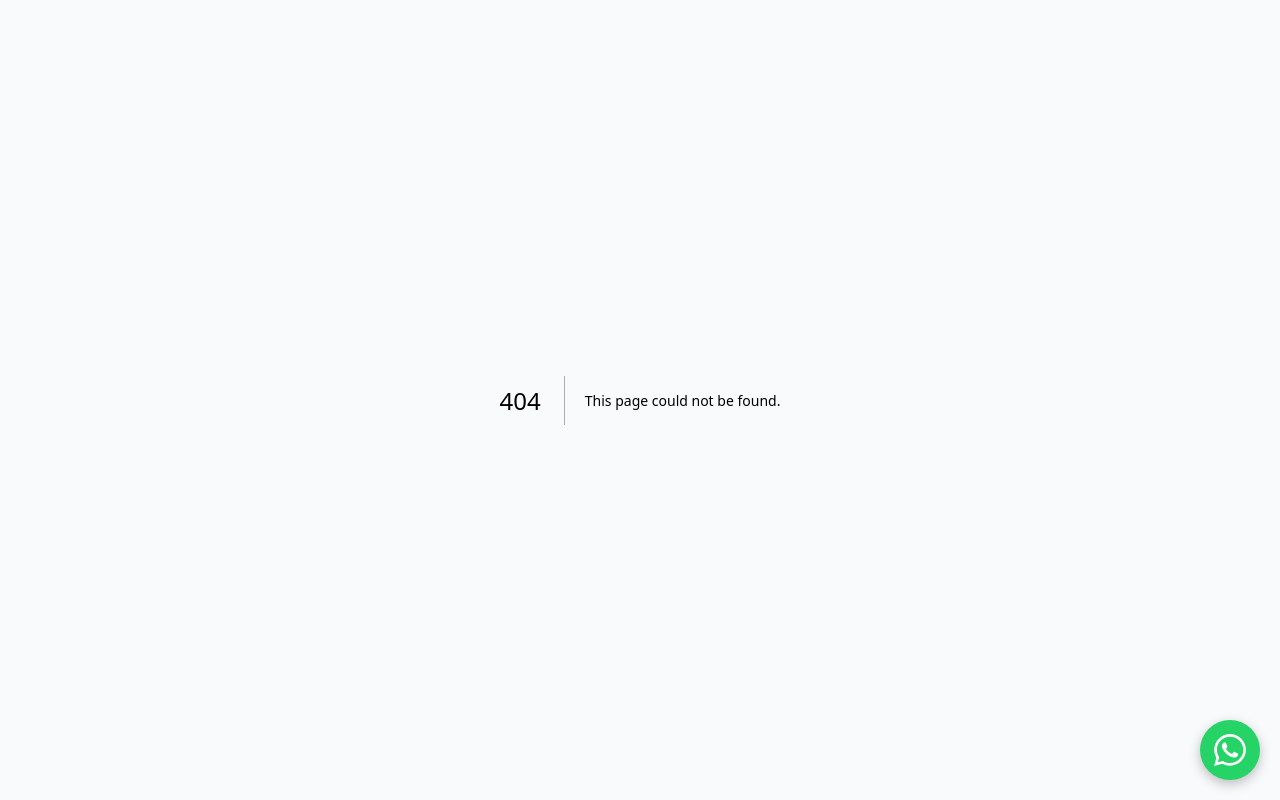
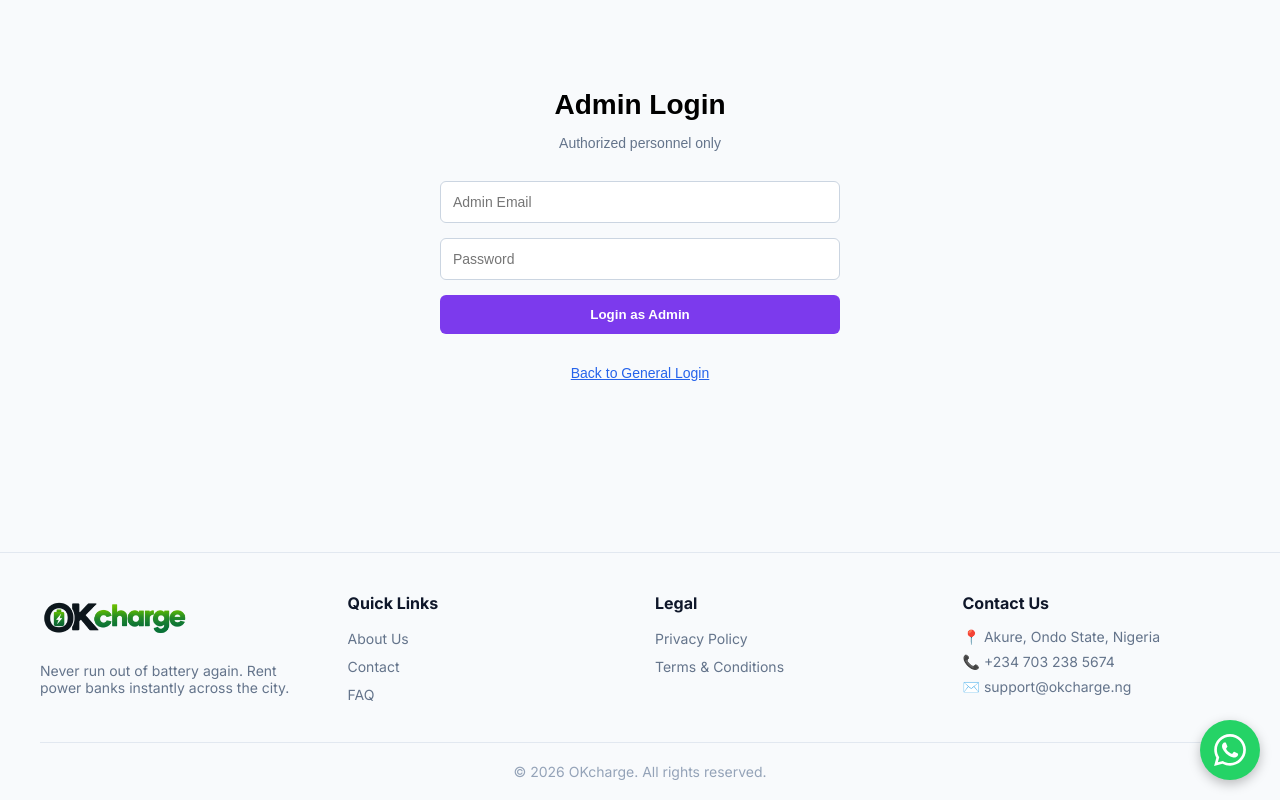
Before and after one commit to okivictor01-bit/OKcharge-, a Next.js app: page /auth/admin-login in a window 1280 px wide. Before the commit this address had no page. Shown: the top 800 px of the page. Built offline with nearby package versions, Linux system fonts and the light colour scheme.

Commit message:
Create page.tsx

```diff
--- /dev/null
+++ b/app/auth/admin-login/page.tsx
@@ -0,0 +1,92 @@
+"use client";
+
+import { useState } from 'react';
+import { supabase } from '@/lib/supabase';
+import { useRouter } from 'next/navigation';
+
+export default function AdminLogin() {
+  const router = useRouter();
+  const [email, setEmail] = useState('');
+  const [password, setPassword] = useState('');
+  const [loading, setLoading] = useState(false);
+  const [error, setError] = useState('');
+
+  const handleLogin = async (e: React.FormEvent) => {
+    e.preventDefault();
+    setLoading(true);
+    setError('');
+
+    const { data, error } = await supabase.auth.signInWithPassword({
+      email,
+      password
+    });
+
+    if (error) {
+      setError(error.message);
+      setLoading(false);
+      return;
+    }
+
+    // Check if user is admin
+    if (data.user) {
+      const { data: profile } = await supabase
+        .from('profiles')
+        .select('role')
+        .eq('user_id', data.user.id)
+        .single();
+
+      if (profile?.role === 'admin') {
+        router.push('/admin/dashboard');
+      } else {
+        setError('Access denied. Admin only.');
+        await supabase.auth.signOut();
+      }
+    }
+    setLoading(false);
+  };
+
+  return (
+    <main style={{ padding: '20px', fontFamily: 'sans-serif', maxWidth: '400px', margin: '50px auto' }}>
+      <div style={{ textAlign: 'center', marginBottom: '30px' }}>
+        <h1 style={{ fontSize: '28px', marginBottom: '10px' }}>Admin Login</h1>
+        <p style={{ color: '#64748b', fontSize: '14px' }}>Authorized personnel only</p>
+      </div>
+
+      <form onSubmit={handleLogin} style={{ display: 'grid', gap: '15px' }}>
+        <input
+          type="email"
+          placeholder="Admin Email"
+          required
+          value={email}
+          onChange={e => setEmail(e.target.value)}
+          style={inputStyle}
+        />
+        <input
+          type="password"
+          placeholder="Password"
+          required
+          value={password}
+          onChange={e => setPassword(e.target.value)}
+          style={inputStyle}
+        />
+
+        <button type="submit" disabled={loading} style={btnStyle}>
+          {loading ? 'Logging in...' : 'Login as Admin'}
+        </button>
+      </form>
+
+      {error && (
+        <p style={{ textAlign: 'center', marginTop: '20px', color: '#ef4444' }}>
+          {error}
+        </p>
+      )}
+
+      <div style={{ textAlign: 'center', marginTop: '30px' }}>
+        <a href="/auth/login" style={{ color: '#2563eb', fontSize: '14px' }}>Back to General Login</a>
+      </div>
+    </main>
+  );
+}
+
+const inputStyle = { padding: '12px', border: '1px solid #cbd5e1', borderRadius: '6px', fontSize: '14px', width: '100%', boxSizing: 'border-box' as const };
+const btnStyle = { padding: '12px', backgroundColor: '#7c3aed', color: 'white', border: 'none', borderRadius: '6px', fontWeight: 'bold', cursor: 'pointer' };
```
